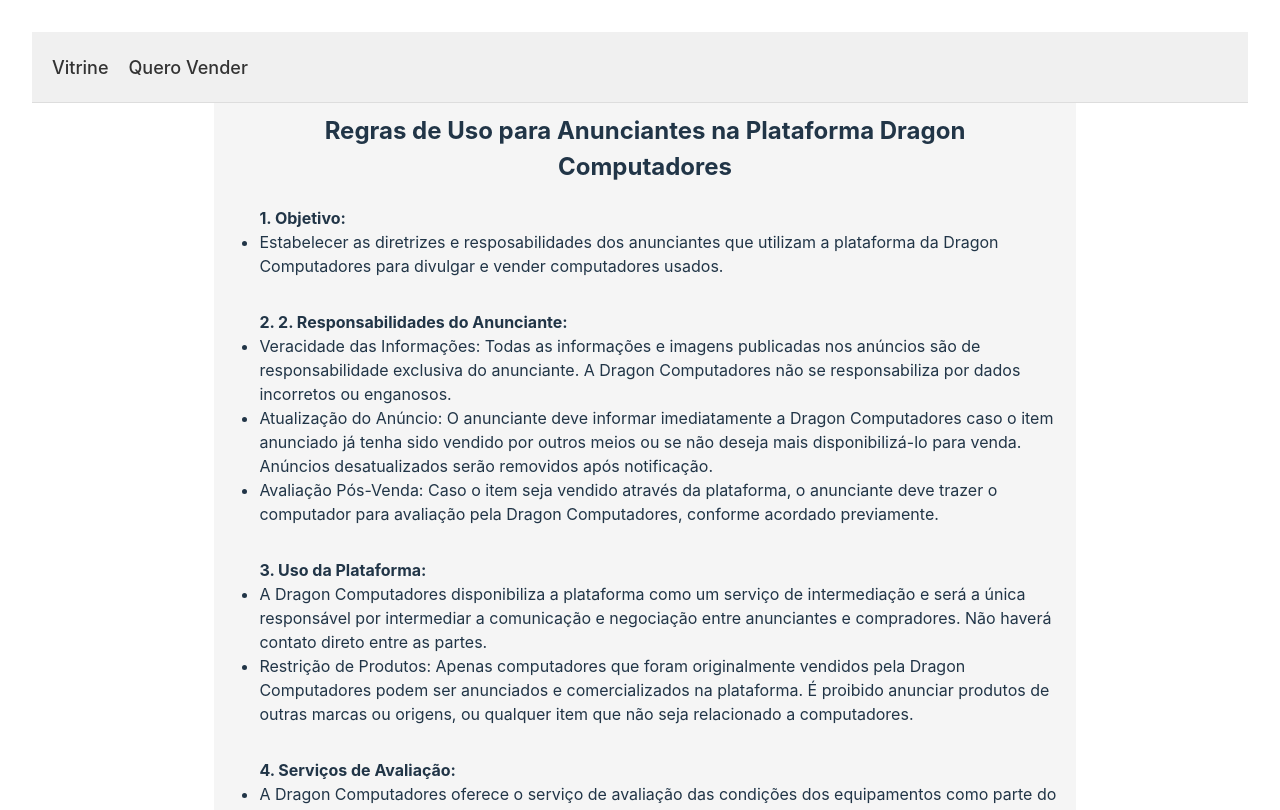
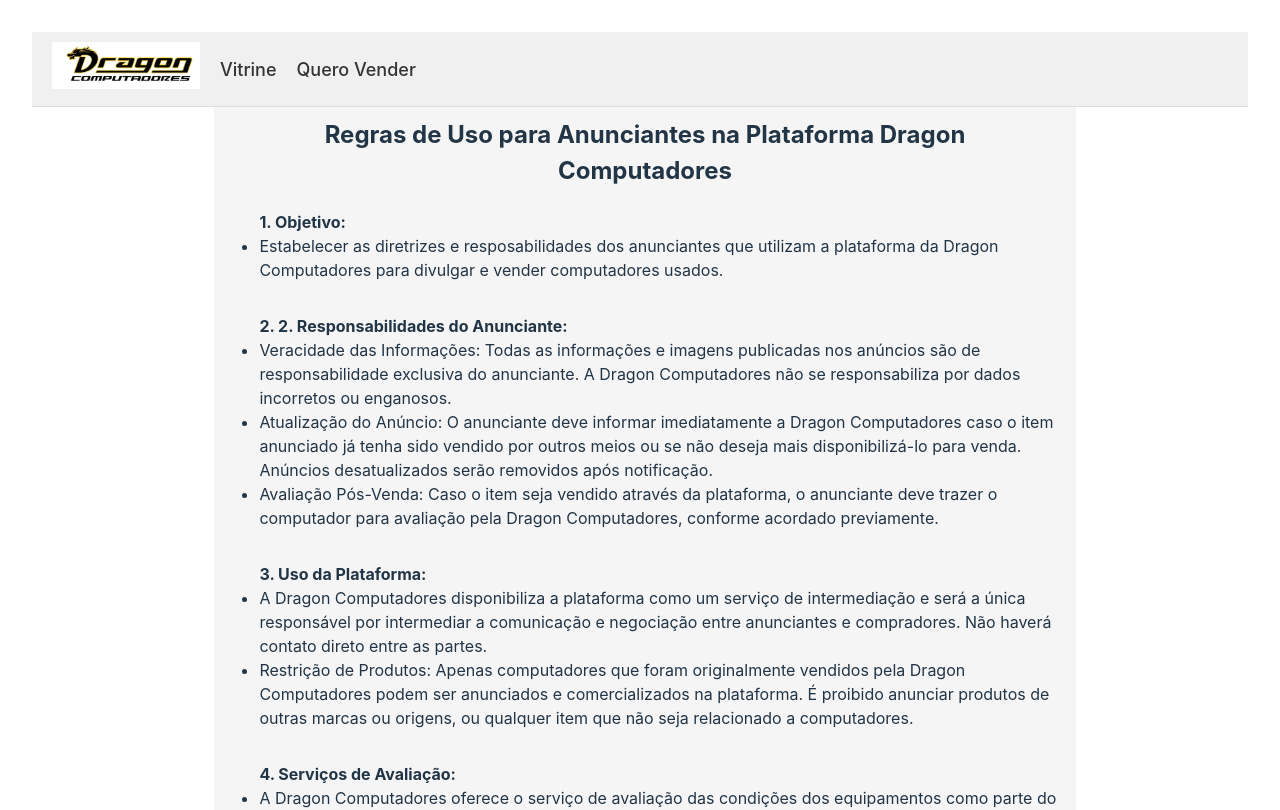
Before and after one commit to valmyrtavares/dragon.io, a React (Vite) app: page /dragon.io/user-rules in a window 1280 px wide. Shown: the top 810 px of the page. Built offline with nearby package versions, Linux system fonts and the light colour scheme.

Commit message:
Image dragon implemented in menu header

```diff
--- a/src/assets/style/Header.module.scss
+++ b/src/assets/style/Header.module.scss
@@ -18,6 +18,7 @@
         .navList {
                 display: flex;
                 list-style: none;
+                align-items: center;
                 margin: 0;
                 padding: 0;
                 li {
--- a/src/components/Header.jsx
+++ b/src/components/Header.jsx
@@ -4,6 +4,7 @@ import ConfirmMessage from './Messages/InitialMessageCustomer';
 import Login from './forms/Login';
 import React, { useContext } from 'react';
 import { GlobalContext } from '../GlobalContext'; //
+import LogoImage from '../assets/image/Logo.png';
 
 const Header = () => {
   const [openCloseConfirmMessage, setOpenCloseConfirmMessage] =
@@ -45,6 +46,20 @@ const Header = () => {
       <nav className={style.nav}>
         <ul className={style.navList}>
           <li>
+            <Link
+              to="https://dragoncomputadores.com.br/"
+              target="_blank"
+              rel="noopener noreferrer"
+            >
+              <img src={LogoImage} alt="Logo dragon" />
+            </Link>
+          </li>
+          {/* <li>
+            <Link to="https://dragoncomputadores.com.br/">
+              <img src={LogoImage} alt="Logo dragon" />{' '}
+            </Link>
+          </li> */}
+          <li>
             <Link to="/">Vitrine</Link>
           </li>
           <li>
```
Also changed, not shown: src/assets/image/Logo.png (added).
